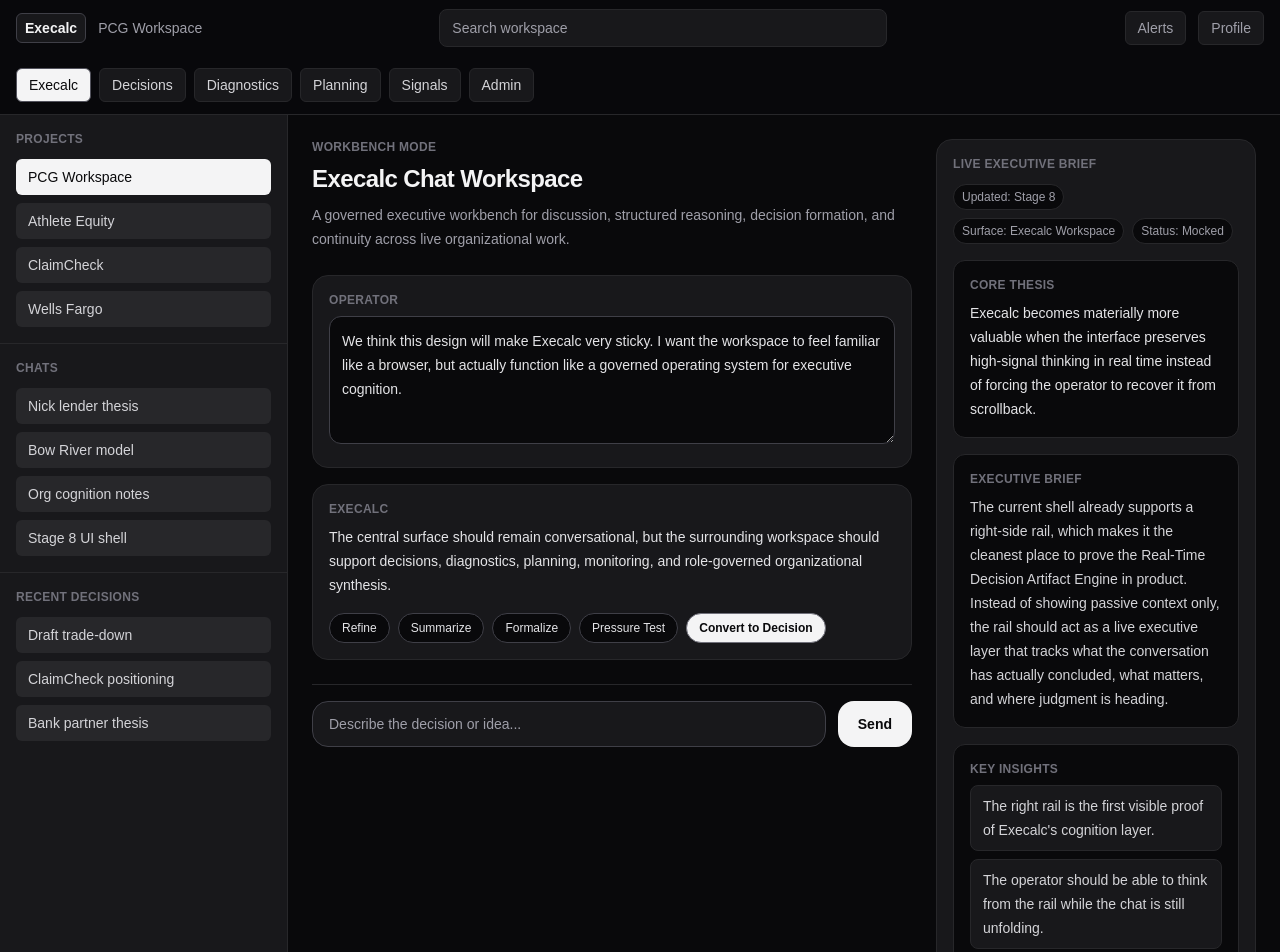
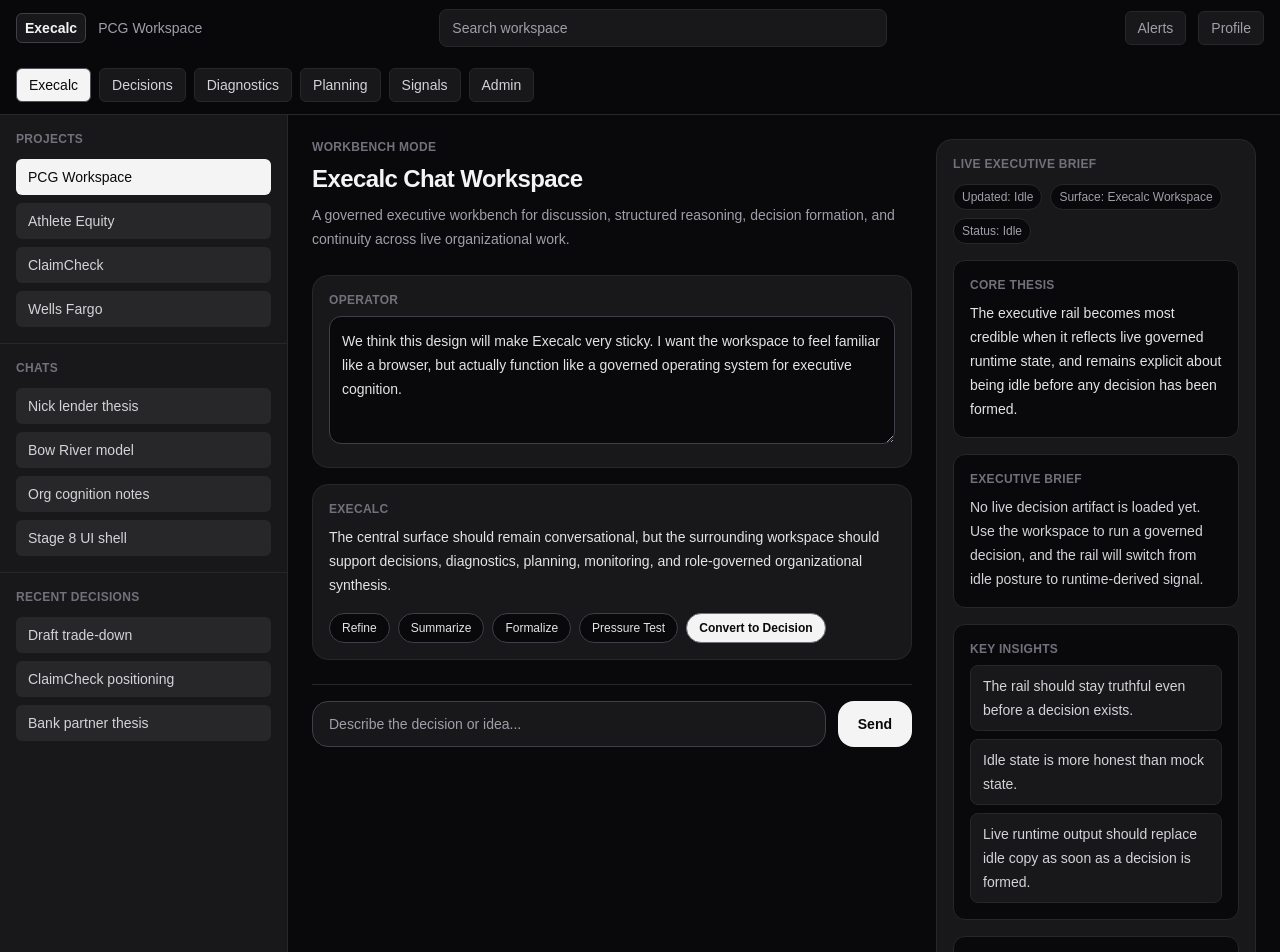
Before and after one commit to brubaker2000/execalc-cloud, a Next.js app in the folder web/: page /execalc in a window 1280 px wide. Shown: the top 952 px of the page. Built offline with nearby package versions, Linux system fonts and the light colour scheme.

Commit message:
Replace execalc mock rail fallback with idle state

```diff
--- a/web/src/app/execalc/page.tsx
+++ b/web/src/app/execalc/page.tsx
@@ -4,22 +4,22 @@ import { useMemo, useState } from "react";
 import { LiveExecutiveBrief, type ExecutiveArtifact } from "@/components/shell/live-executive-brief";
 import { WorkspaceShell } from "@/components/shell/workspace-shell";
 
-const MOCK_ARTIFACT: ExecutiveArtifact = {
+const IDLE_ARTIFACT: ExecutiveArtifact = {
   label: "Live Executive Brief",
-  updatedAt: "Stage 8",
+  updatedAt: "Idle",
   sourceSurface: "Execalc Workspace",
-  status: "Mocked",
+  status: "Idle",
   coreThesis:
-    "Execalc becomes materially more valuable when the interface preserves high-signal thinking in real time instead of forcing the operator to recover it from scrollback.",
+    "The executive rail becomes most credible when it reflects live governed runtime state, and remains explicit about being idle before any decision has been formed.",
   executiveBrief:
-    "The current shell already supports a right-side rail, which makes it the cleanest place to prove the Real-Time Decision Artifact Engine in product. Instead of showing passive context only, the rail should act as a live executive layer that tracks what the conversation has actually concluded, what matters, and where judgment is heading.",
+    "No live decision artifact is loaded yet. Use the workspace to run a governed decision, and the rail will switch from idle posture to runtime-derived signal.",
   keyInsights: [
-    "The right rail is the first visible proof of Execalc's cognition layer.",
-    "The operator should be able to think from the rail while the chat is still unfolding.",
-    "This stub should be deterministic first, then wired to live scenario and decision logic.",
+    "The rail should stay truthful even before a decision exists.",
+    "Idle state is more honest than mock state.",
+    "Live runtime output should replace idle copy as soon as a decision is formed.",
   ],
   decisionSignal:
-    "Structurally correct next move. Keep the first implementation mocked and visible, then wire it to live cognition after the UI shape is proven.",
+    "No decision loaded yet. Submit a prompt to generate a governed decision artifact.",
 };
 
 type DecisionRunResponse = {
@@ -172,18 +172,18 @@ export default function ExecalcPage() {
             : "Decision ready",
       }
     : {
-        ...MOCK_ARTIFACT,
-        status: isSubmitting ? "Converting" : error ? "Error" : MOCK_ARTIFACT.status,
+        ...IDLE_ARTIFACT,
+        status: isSubmitting ? "Converting" : error ? "Error" : IDLE_ARTIFACT.status,
         updatedAt: isSubmitting
           ? "Updating"
           : error
             ? "Execution failed"
-            : MOCK_ARTIFACT.updatedAt,
+            : IDLE_ARTIFACT.updatedAt,
         decisionSignal: error
           ? "Decision failed: " + error
           : isSubmitting
             ? "Decision conversion in progress"
-            : MOCK_ARTIFACT.decisionSignal,
+            : IDLE_ARTIFACT.decisionSignal,
       };
 
   const rightRail = <LiveExecutiveBrief artifact={artifact} />;
```
